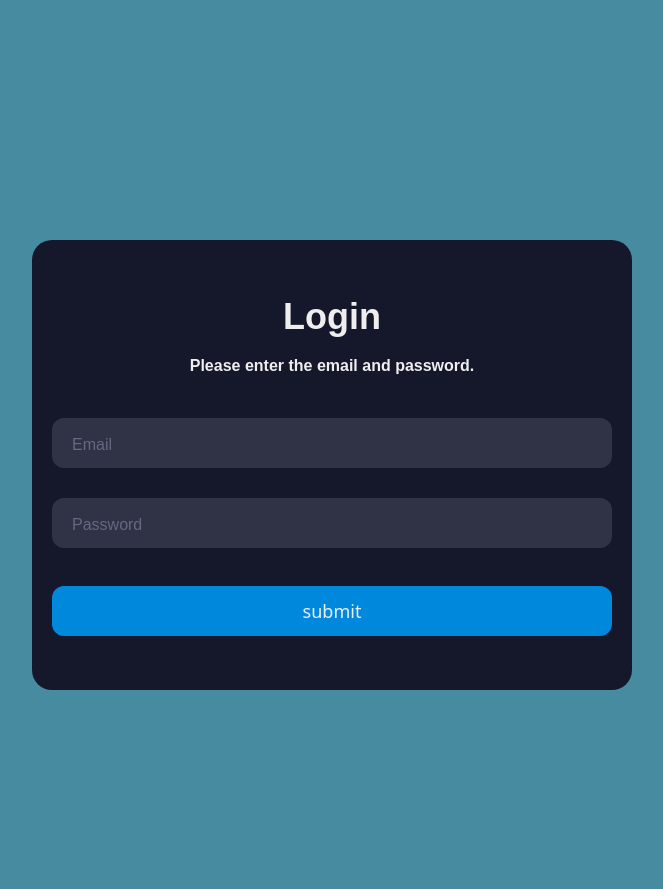
After one commit to aflarimer/akpsialumnifront, a PHP site: page /adminlogin.html in a window 1280 px wide. The commit adds this page. Shown: the part 415-1304 px from the top of the page, without its empty margins (308-971 px from the left). Run offline with PHP 8.4, Linux system fonts and the light colour scheme.

Commit message:
added login functionality

```diff
--- /dev/null
+++ b/adminlogin.html
@@ -0,0 +1,30 @@
+<!DOCTYPE html>
+<html lang="en">
+<head>
+    <meta charset="UTF-8">
+    <meta http-equiv="X-UA-Compatible" content="IE=edge">
+    <meta name="viewport" content="width=device-width, initial-scale=1.0">
+    <link href="https://cdn.jsdelivr.net/npm/bootstrap@5.1.3/dist/css/bootstrap.min.css" rel="stylesheet" integrity="sha384-1BmE4kWBq78iYhFldvKuhfTAU6auU8tT94WrHftjDbrCEXSU1oBoqyl2QvZ6jIW3" crossorigin="anonymous">
+    <link href="resources/css/form.css" rel = "stylesheet">
+    <title>AKPsi Alumni Admin Login</title>
+</head>
+<body>
+    <script src = "./resources/scripts/login.js"></script>
+    <!-- i used the same css as the other form so thats why i had to overwrite the height on this one -->
+    <div class="form" style="height: 450px;">
+        <div class="title">Login</div>
+        <div class="subtitle">Please enter the email and password.</div>
+        <p id="warning" style="text-align: center;">Incorrect Login Credentials</p>
+        <div class="input-container ic1">
+            <input id="Email" class="input" type="text" placeholder=" " />
+            <div class="cut"></div>
+            <label for="Email" class="placeholder">Email</label>
+        </div>
+        <div class="input-container ic2">
+            <input id="Password" class="input" type="password" placeholder=" " />
+            <div class="cut"></div>
+            <label for="Password" class="placeholder">Password</label>
+        </div>
+        <button type="text" class="submit" onclick = "handleOnSubmit()">submit</button>
+      </div>
+</html>
--- a/form.html
+++ b/form.html
@@ -96,7 +96,7 @@
                 <div class="cut cut-long"></div>
                 <label for="Phone" class="placeholder">Enter Phone Number (1234567890)</label>
             </div>
-        <p id="delay-warning">This may take a second!</p>
+        <p id="warning">This may take a second!</p>
         <button type="text" class="submit" onclick = "handleOnSubmit()">submit</button>
       </div>
 </html>
--- a/resources/css/form.css
+++ b/resources/css/form.css
@@ -147,7 +147,7 @@ body {
     border-radius: 12px !important;
   }
 
-  #delay-warning {
+  #warning {
     color: red;
     margin-top: 5px;
     margin-bottom: -25px;
--- a/resources/scripts/form.js
+++ b/resources/scripts/form.js
@@ -1,5 +1,5 @@
 function handleOnSubmit() {
-    var warning = document.getElementById("delay-warning").style.display = "block";
+    var warning = document.getElementById("warning").style.display = "block";
     var fName = document.getElementById("FirstName").value;
     var lName = document.getElementById("LastName").value;
     var major = document.getElementById("Major").value;
--- /dev/null
+++ b/resources/scripts/login.js
@@ -0,0 +1,15 @@
+function handleOnSubmit() {
+
+    var email = document.getElementById('Email').value;
+    var password = document.getElementById('Password').value;
+
+    if(email == "aflarimer@gmail.com" && password == "password") {
+        localStorage.setItem('verified', 'true');
+        document.location = "./adminhome.html";
+    }
+    else {
+        document.getElementById('warning').style.display = "block";
+        var email = document.getElementById('Email').value = '';
+        var password = document.getElementById('Password').value = '';
+    }
+}
```
Also changed, not shown: adminhome.html (+4 -12 lines), resources/css/admin.css (added, +46 -0 lines), resources/scripts/admin.js (+11 -3 lines).
